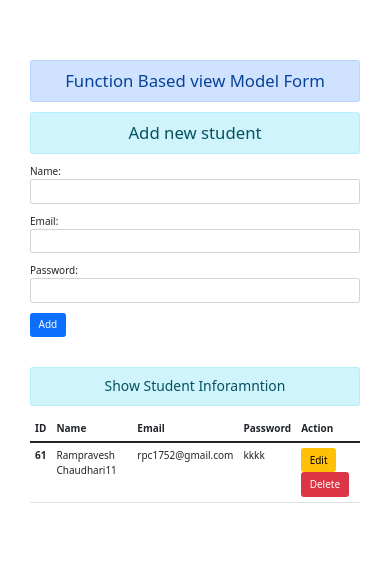
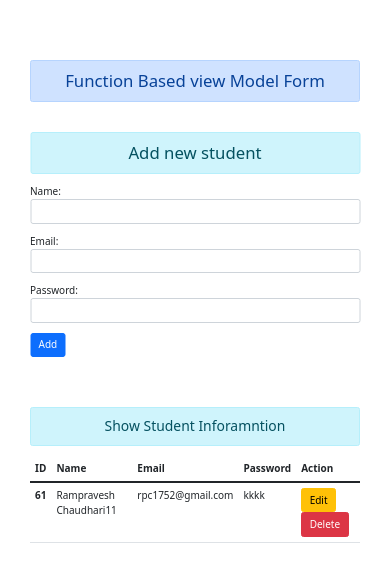
Before and after one commit to rampravesh22/CRUD_CBV, a Django app: page / in a window 390 px wide. Shown: the top 582 px of the page. Run offline with Django 4.2, Linux system fonts and the light colour scheme; data comes from the database, SQL or seed files in the repository; some libraries are stand-ins or nearby versions.

Commit message:
main: Fixed

```diff
--- a/enroll/static/enroll/css/core.css
+++ b/enroll/static/enroll/css/core.css
@@ -16,3 +16,16 @@ html {
     font-size: 2.4rem;
   }
 }
+
+@media screen and (max-width:768px) {
+  .addstudent{
+      width: clamp(400px,60%,600px);
+      position:relative;
+      left: 50%;
+      transform: translateX(-50%);
+      margin: 20px 0;
+
+
+  }
+
+}
--- a/enroll/templates/enroll/addandshow.html
+++ b/enroll/templates/enroll/addandshow.html
@@ -1,6 +1,6 @@
 {% extends 'enroll/base.html' %} {% block content %}
 <div class="row d-flex justify-content-between">
-  <div class="col-md-4">
+  <div class="col-md-4 addstudent">
     <h2 class="text-center alert alert-info">Add new student</h2>
     <form action="" method="POST">
       {% csrf_token %} {{form.as_p}}
--- a/enroll/templates/enroll/base.html
+++ b/enroll/templates/enroll/base.html
@@ -13,7 +13,7 @@
 </head>
 
 <body>
-	<div class="conatainer mt-5 p-5">
+	<div class="container-fluid mt-5 p-5">
 		<h2 class="text-center alert alert-primary">
 			Function Based view Model Form
 		</h2>
```
